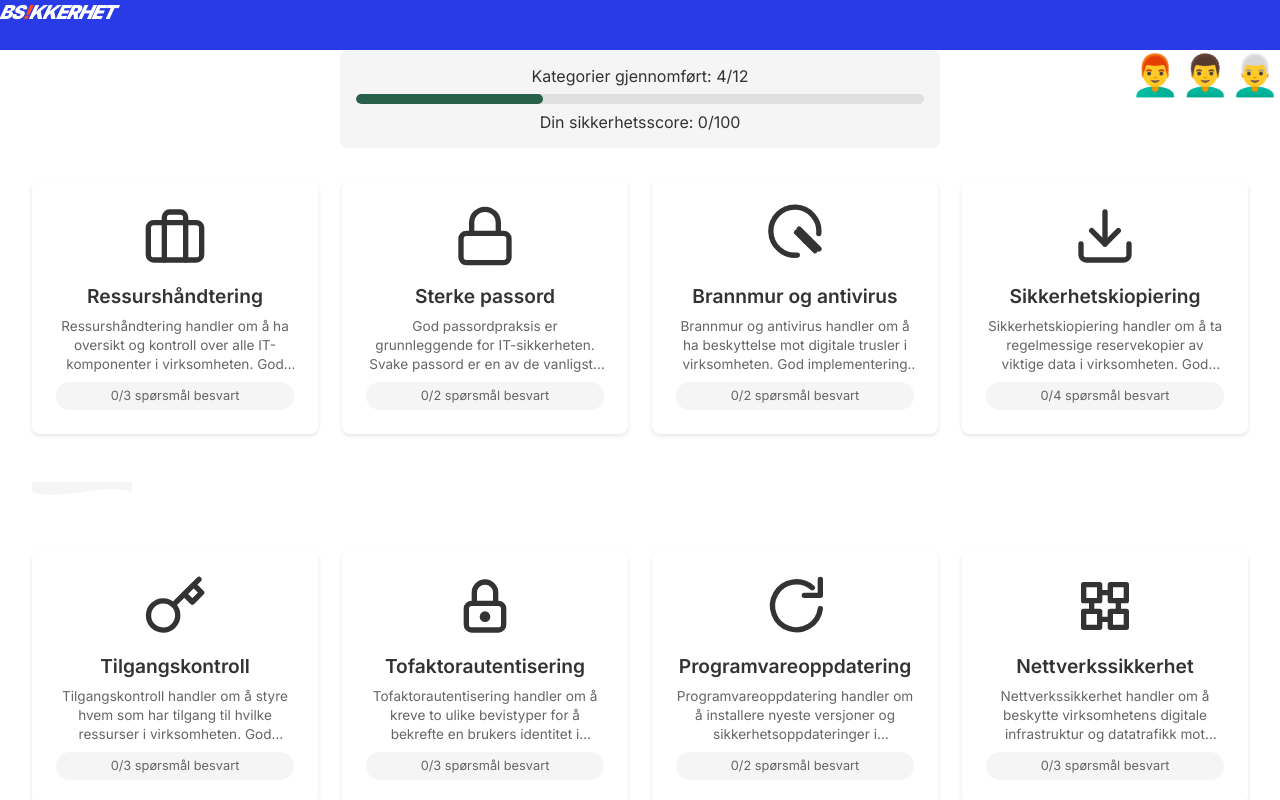
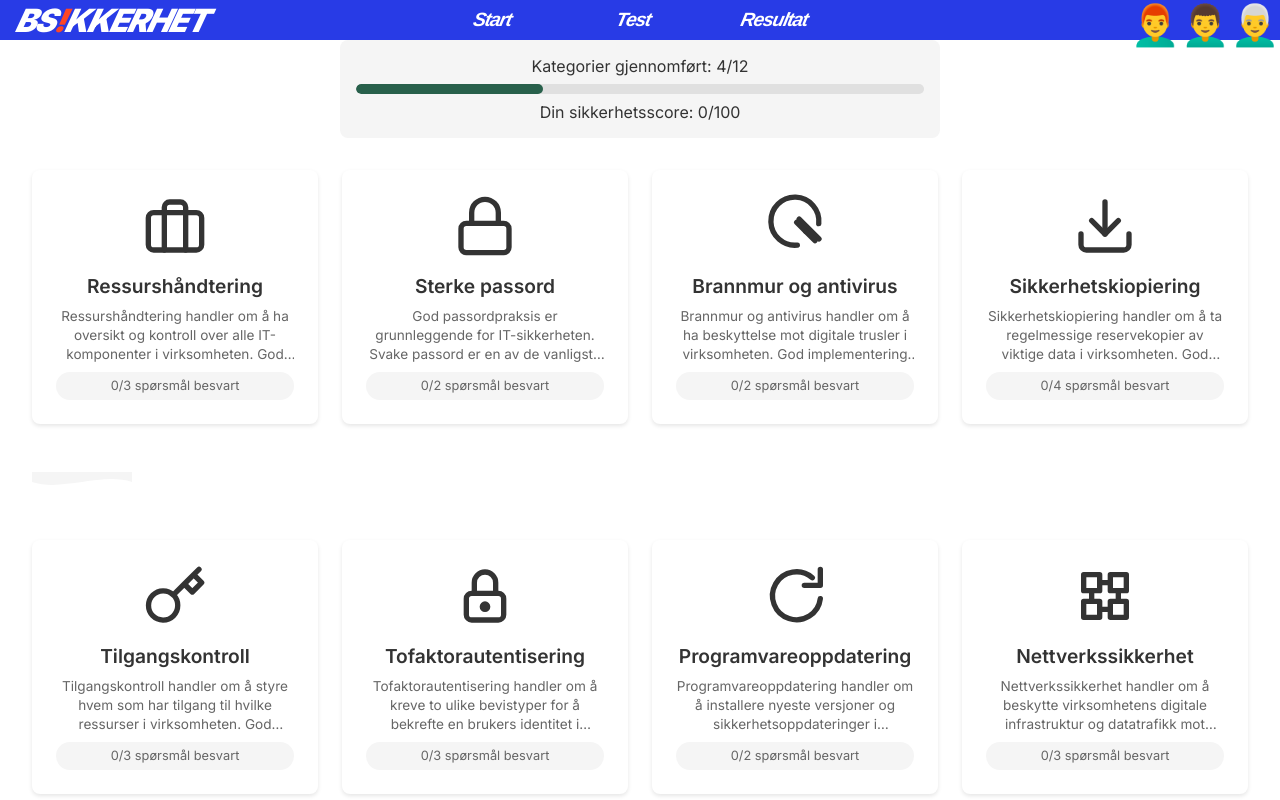
Before and after one commit to tobiasstromseth/WayOfSecurity, a React (Create React App) app: page /assessment in a window 1280 px wide. Built offline with nearby package versions, Linux system fonts and the light colour scheme.

Commit message:
header er nå et komponent xD

```diff
--- /dev/null
+++ b/src/components/common/Header/Header.css
@@ -0,0 +1,51 @@
+.header {
+    height: 2.5rem;
+    background-color: var(--blue);
+    display: flex;
+    flex-direction: row;
+
+  }
+
+  .left-container-header {
+    width: 33%;
+    height: 100%;
+    font-size: 20px;
+    padding-left: 1rem;
+  }
+
+  .header-title {
+      color: #ffffff;
+      font-size: 2rem;
+      font-style: italic;
+      font-weight: 900;
+      letter-spacing: -0.06em;
+      width: 100%;
+      transform: skewX(-12deg);
+  }
+
+  .btn-container {
+    width: 33%;
+    display: flex;
+    flex-direction: row;
+    align-items: stretch;
+  }
+
+  .header-btn {
+    color: #ffffff;
+      font-size: clamp(16px, 1.5vw, 120px);
+      font-style: italic;
+      font-weight: 900;
+      letter-spacing: -0.06em;
+      width: 100%;
+      transform: skewX(-12deg);
+      background-color: #00000000;
+  }
+
+  .header-btn:hover {
+    background-color: #0000003c;
+  }
+
+  .vikings-container {
+    flex: 1;
+    text-align: right;
+  }
--- /dev/null
+++ b/src/components/common/Header/Header.jsx
@@ -0,0 +1,22 @@
+import React from 'react';
+import './Header.css';
+
+const Header = () => {
+  return (
+    <header className="header">
+      <div className="left-container-header">
+        <h1 className="header-title">BS<span className="exclamation">!</span>KKERHET</h1>
+      </div>
+      <div className='btn-container'>
+        <button className='header-btn'>Start</button>
+        <button className='header-btn'>Test</button>
+        <button className='header-btn'>Resultat</button>
+      </div>
+      <div className="vikings-container">
+        <div style={{ fontSize: '40px' }}>👨‍🦰👨‍🦱👨‍🦳</div>
+      </div>
+    </header>
+  );
+};
+
+export default Header;
--- a/src/components/pages/AssessmentPage/AssessmentPage.css
+++ b/src/components/pages/AssessmentPage/AssessmentPage.css
@@ -3,10 +3,6 @@
 
 
 
-  .vikings-container {
-    flex: 1;
-    text-align: right;
-  }
 
   .categories-grid {
     display: grid;
--- a/src/components/pages/AssessmentPage/AssessmentPage.jsx
+++ b/src/components/pages/AssessmentPage/AssessmentPage.jsx
@@ -4,6 +4,7 @@ import { motion } from 'framer-motion';
 import { AssessmentContext } from '../../../context/AssessmentContext';
 import { categories, categoryIcons } from '../../../data/categories';
 import CategoryDetail from '../../common/Category/CategoryDetail';
+import Header from '../../common/Header/Header';
 import './AssessmentPage.css';
 
 const AssessmentPage = () => {
@@ -78,14 +79,8 @@ const AssessmentPage = () => {
 
   return (
     <div className="page-container">
-      <header className="header">
-        <div className="left-container-header">
-        <h1 className="header-title">BS<span className="exclamation">!</span>KKERHET</h1>
-        </div>
-        <div className="vikings-container">
-          <div style={{ fontSize: '40px' }}>👨‍🦰👨‍🦱👨‍🦳</div>
-        </div>
-      </header>
+
+      <Header />
 
       <div className="status-bar">
         <div>Kategorier gjennomført: {completedCategories.length}/{categories.length}</div>
--- a/src/styles/global.css
+++ b/src/styles/global.css
@@ -73,26 +73,3 @@ body,
   max-width: 1600px;
   margin: auto;
 }
-
-
-/*GLOBAL HEADER. Gjelder alle andre sider enn start page*/
-.header {
-  height: 50px;
-  background-color: var(--blue);
-}
-
-.left-container-header {
-  width: 33%;
-  height: 100%;
-  font-size: 20px;
-}
-
-.header-title {
-    color: #ffffff;
-    font-size: clamp(16px, 1.5vw, 120px);
-    font-style: italic;
-    font-weight: 900;
-    letter-spacing: -0.06em;
-    width: 100%;
-    transform: skewX(-12deg);
-}
```
